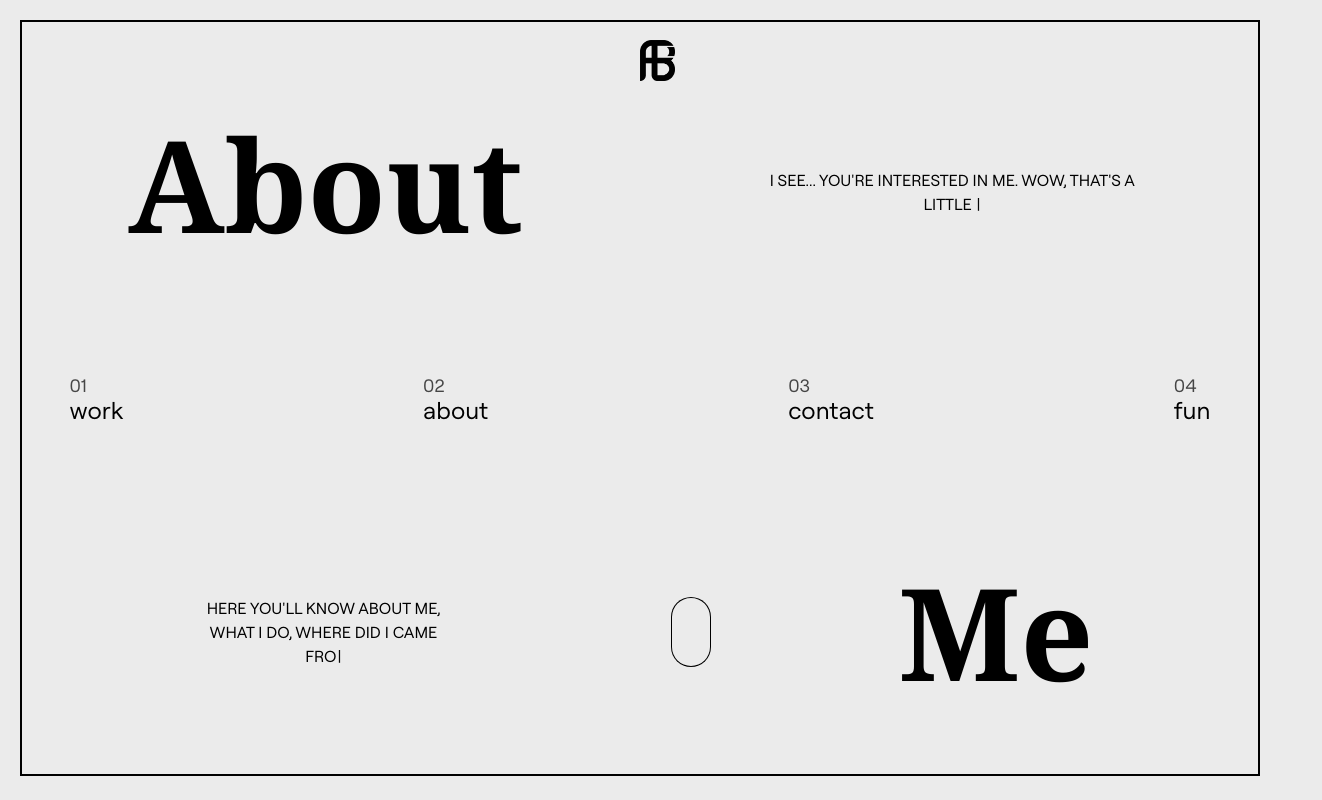
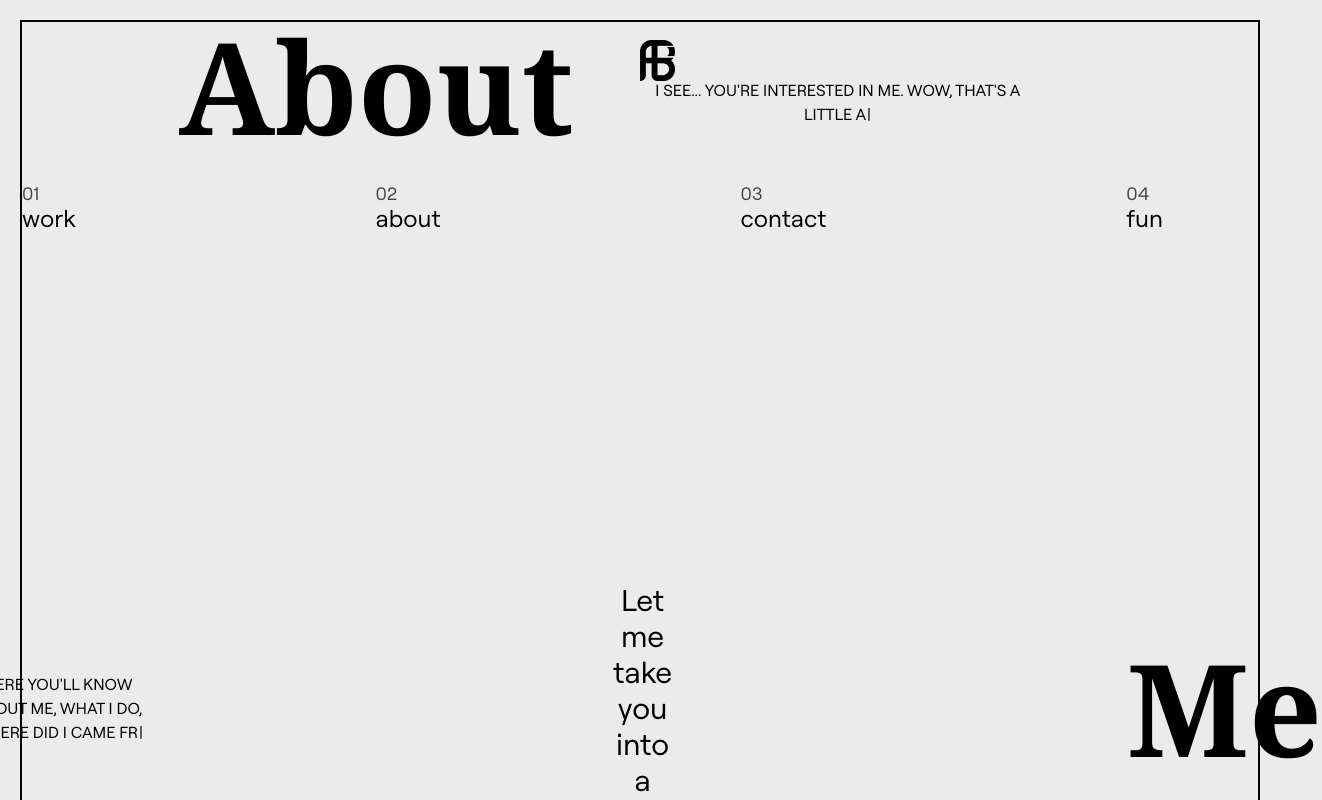
Before and after one commit to FabbSantos/Portfolio, a React (Vite) app in the folder front2/: page /about in a window 1280 px wide. Shown: the top 800 px of the page, 1322 px wide, since content can reach past the window. Built offline with nearby package versions, Linux system fonts and the light colour scheme.

Commit message:
Variants error fixed, changing the html for now

```diff
--- a/front2/src/components/about.tsx
+++ b/front2/src/components/about.tsx
@@ -1,35 +1,43 @@
 import React, { useState } from "react";
-import { motion } from "framer-motion";
+import { motion, Variants } from "framer-motion";
 import Logo from "./logo";
 import Typewriter from 'typewriter-effect';
 import About__Me from "./about_me";
 import { Link } from "react-router-dom";
 
 function scroll() {
-    const about = document.getElementById("desc") as HTMLElement;
+    const about: HTMLElement = document.getElementById("desc")!;
     about.scrollIntoView({ block: "start", behavior: "smooth" });
 }
 
 const About: React.FC = () => {
 
-    const variants = {
+    const variants: Variants = {
         open: { width: "90vw", opacity: 1, height: "18vh", visibility: "visible", color: "white" },
         closed: { width: 0 }
     };
 
     const [current, setCurrent] = useState<number | null>(null);
+    const [change, setChange] = useState(true);
 
     return (
-        <>
             <section
                 id="work"
                 className=" text-black text-center text-3xl  min-h-[95vh] mb-2"
             >
                 <div className="border-2 border-black m-5">
                     <Logo />
-                    <div className="px-6 md:px-0  md:max-w-[1400px] flex flex-col justify-center items-center min-h-[94vh] mt-auto mx-auto">
+                    <div className="px-6 md:px-0  md:max-w-[1400px] flex flex-row justify-center items-center  mt-auto mx-auto">
 
-                        <motion.div className="uppercase text-base max-w-[400px] min-w-[200px] text-black absolute top-[21%] right-[10%]">
+                        <motion.h1
+                            className="max-w-3xl md:text-5xl mb-8  "
+                            initial={{ x: "-20vw", opacity: 0 }}
+                            animate={{ x: "-5vw", opacity: 1 }}
+                            transition={{ type: "spring", duration: 1, bounce: 0.2 }}
+                        >
+                            <span className="f font-bold text-[8rem]  font-serif">About</span>
+                        </motion.h1>
+                        <motion.div className="uppercase text-base max-w-[400px] min-w-[200px] text-black  top-[21%] right-[10%]">
                             <Typewriter
                                 onInit={(typewritter) => {
                                     typewritter.changeDelay(10)
@@ -38,20 +46,12 @@ const About: React.FC = () => {
                                 }}
                             />
                         </motion.div>
+                    </div>
 
 
 
-                        <motion.h1
-                            className="max-w-3xl md:text-5xl mb-8  absolute left-1/3 md:left-[15%] top-[15%]"
-                            initial={{ x: "-20vw", opacity: 0 }}
-                            animate={{ x: "-5vw", opacity: 1 }}
-                            transition={{ type: "spring", duration: 1, bounce: 0.2 }}
-                        >
-                            <span className="f font-bold text-[8rem]  font-serif">About</span>
-                        </motion.h1>
-
-                        <div className="menu-wrapper">
-                            <motion.ul className="menu inline"
+                        <div className="menu-wrapper min-h-[50vh]">
+                            <motion.ul className="menu"
                             >
                                 <li
                                     className="menu_item"
@@ -148,7 +148,9 @@ const About: React.FC = () => {
                             </motion.ul>
 
 
-                            <div className="bottom-row absolute bottom-[13%]  left-[15.5%]">
+
+                        </div>
+                            <div className="bottom-row  ">
 
                                 <div className="uppercase text-base max-w-[250px] min-w-[200px] text-black">
                                     <Typewriter
@@ -161,7 +163,9 @@ const About: React.FC = () => {
                                 </div>
 
 
-                                <div className='icon-scroll' onClick={scroll}></div >
+                            <div>
+                                <p>Let me take you into a story</p>
+                            </div>
 
 
                                 <motion.h2
@@ -174,15 +178,11 @@ const About: React.FC = () => {
                                     <span className="font-bold text-[8rem]  font-serif">Me</span>
                                 </motion.h2>
 
-
                             </div>
 
-                        </div>
-                    </div>
                 </div>
             </section>
-            <About__Me/>
-        </>
+
     );
 };
 
```
